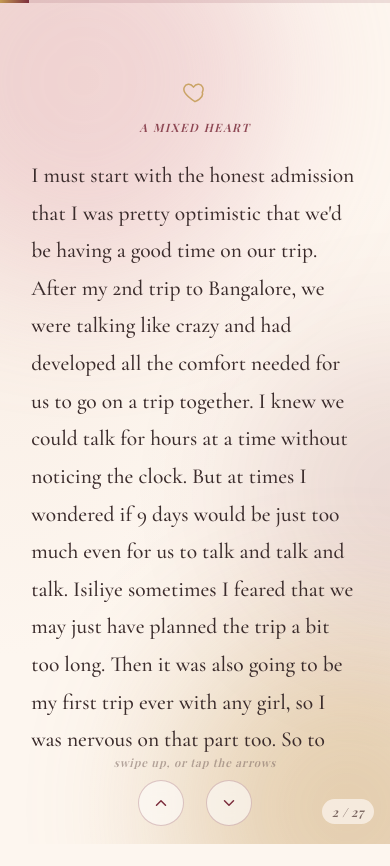
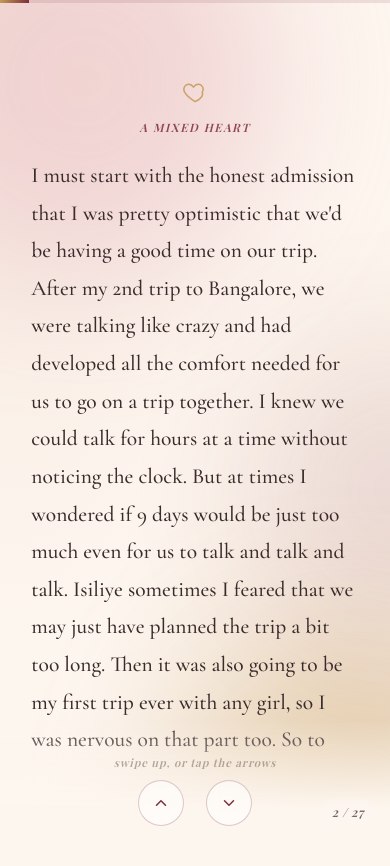
Before and after one commit to ubermensch-w2p/for-simy, a plain HTML site: page index.html in a window 390 px wide. Both pictures are taken after a click on the element "Begin reading ✦". Drawn offline with nearby package versions, Linux system fonts and the light colour scheme; a web font is replaced by a local one.

Commit message:
Fix mobile scroll/swipe conflict: readable boundary-aware paging + fade cue so buttons never overlap text

```diff
--- a/index.html
+++ b/index.html
@@ -131,6 +131,7 @@
     width:100%;
     max-height:100%;
     overflow-y:auto;
+    overscroll-behavior:contain;
     -webkit-overflow-scrolling:touch;
     padding: 4px 4px 16px 4px;
     scrollbar-width:thin;
@@ -138,6 +139,27 @@
   }
   .slide-inner::-webkit-scrollbar{width:5px;}
   .slide-inner::-webkit-scrollbar-thumb{background:var(--rose);border-radius:4px;}
+
+  /* Extra breathing room at the bottom of slides that need to scroll,
+     so the last line of text never sits under the floating nav buttons. */
+  .slide-inner.has-scroll{
+    padding-bottom: calc(100px + env(safe-area-inset-bottom, 0px));
+  }
+
+  /* Soft fade cue: hints that there's more to read below, and visually
+     eases text out from behind the nav buttons instead of a hard clip. */
+  .scroll-fade{
+    position:fixed;
+    left:0;right:0;
+    bottom:0;
+    height:126px;
+    background:linear-gradient(to bottom, rgba(253,246,239,0) 0%, var(--cream) 72%);
+    pointer-events:none;
+    z-index:5;
+    opacity:0;
+    transition:opacity .35s ease;
+  }
+  .scroll-fade.show{ opacity:1; }
 
   .ornament{
     display:flex;
@@ -599,6 +621,8 @@
 
 </div>
 
+<div class="scroll-fade" id="scrollFade"></div>
+
 <div class="nav">
   <button id="prevBtn" aria-label="Previous">
     <svg viewBox="0 0 24 24" fill="none" stroke="currentColor" stroke-width="2" stroke-linecap="round" stroke-linejoin="round"><path d="M18 15l-6-6-6 6"/></svg>
@@ -626,16 +650,47 @@
   var prevBtn = document.getElementById('prevBtn');
   var nextBtn = document.getElementById('nextBtn');
   var hint = document.getElementById('hint');
+  var scrollFade = document.getElementById('scrollFade');
+
+  function activeInner(){
+    var s = slides[current];
+    return s ? s.querySelector('.slide-inner') : null;
+  }
+
+  // A slide only needs the extra bottom clearance / fade cue if its
+  // content is actually taller than the visible area.
+  function isScrollable(inner){
+    return !!inner && (inner.scrollHeight - inner.clientHeight > 4);
+  }
+
+  function atBottom(inner){
+    return !inner || (inner.scrollHeight - inner.clientHeight - inner.scrollTop <= 4);
+  }
+
+  function atTop(inner){
+    return !inner || inner.scrollTop <= 4;
+  }
+
+  function updateScrollCues(){
+    var inner = activeInner();
+    if(!inner){ scrollFade.classList.remove('show'); return; }
+    var scrollable = isScrollable(inner);
+    inner.classList.toggle('has-scroll', scrollable);
+    scrollFade.classList.toggle('show', scrollable && !atBottom(inner));
+  }
 
   function render(){
     slides.forEach(function(s, i){
       s.classList.toggle('active', i === current);
     });
+    var inner = activeInner();
+    if(inner) inner.scrollTop = 0;
     progressFill.style.width = ((current+1)/total*100) + '%';
     counter.textContent = (current+1) + ' / ' + total;
     prevBtn.disabled = current === 0;
     nextBtn.disabled = current === total - 1;
     hint.style.opacity = current === 0 ? '1' : (current < 3 ? '.55' : '0');
+    updateScrollCues();
   }
 
   function goTo(index){
@@ -646,6 +701,12 @@
 
   function next(){ goTo(current + 1); }
   function prev(){ goTo(current - 1); }
+
+  // Keep the fade cue accurate as the reader scrolls through a long page.
+  // 'scroll' doesn't bubble, so listen during the capture phase.
+  document.addEventListener('scroll', function(e){
+    if(e.target === activeInner()) updateScrollCues();
+  }, true);
 
   // Robust tap binding: handles touch, mouse and pointer input without
   // double-firing (some mobile browsers can otherwise swallow the
@@ -678,14 +739,19 @@
     if(e.key === 'End'){ goTo(total-1); }
   });
 
-  // touch / swipe
-  var touchStartX = 0, touchStartY = 0, touchActive = false;
+  // touch / swipe — a vertical drag only changes the page once the
+  // reader has actually run out of content to scroll in that direction.
+  // Any drag that the inner content absorbs as a scroll never also
+  // flips the page, so there's no more "one extra scroll = next page".
+  var touchStartX = 0, touchStartY = 0, touchActive = false, scrollTopAtStart = 0;
   document.addEventListener('touchstart', function(e){
     if(e.touches.length !== 1) return;
     if(e.target.closest && e.target.closest('.nav, .cover .begin')) return;
     touchStartX = e.touches[0].clientX;
     touchStartY = e.touches[0].clientY;
     touchActive = true;
+    var inner = activeInner();
+    scrollTopAtStart = inner ? inner.scrollTop : 0;
   }, {passive:true});
 
   document.addEventListener('touchend', function(e){
@@ -695,18 +761,31 @@
     var dy = e.changedTouches[0].clientY - touchStartY;
     var absDx = Math.abs(dx), absDy = Math.abs(dy);
     var threshold = 46;
+    var inner = activeInner();
+
     if(absDy > absDx && absDy > threshold){
-      if(dy < 0){ next(); } else { prev(); }
+      var scrollTopAtEnd = inner ? inner.scrollTop : 0;
+      var contentDidScroll = Math.abs(scrollTopAtEnd - scrollTopAtStart) > 2;
+      if(contentDidScroll) return; // this drag just read the page, not turned it
+      if(dy < 0){
+        if(atBottom(inner)) next();
+      } else {
+        if(atTop(inner)) prev();
+      }
     } else if(absDx > absDy && absDx > threshold){
       if(dx < 0){ next(); } else { prev(); }
     }
   }, {passive:true});
 
-  // mouse wheel (desktop, subtle)
+  // mouse wheel (desktop) — same rule: only turn the page once the
+  // active slide has nothing left to scroll in that direction.
   var wheelLock = false;
   window.addEventListener('wheel', function(e){
     if(wheelLock) return;
     if(Math.abs(e.deltaY) < 24) return;
+    var inner = activeInner();
+    if(e.deltaY > 0 && !atBottom(inner)) return;
+    if(e.deltaY < 0 && !atTop(inner)) return;
     wheelLock = true;
     if(e.deltaY > 0){ next(); } else { prev(); }
     setTimeout(function(){ wheelLock = false; }, 550);
```
